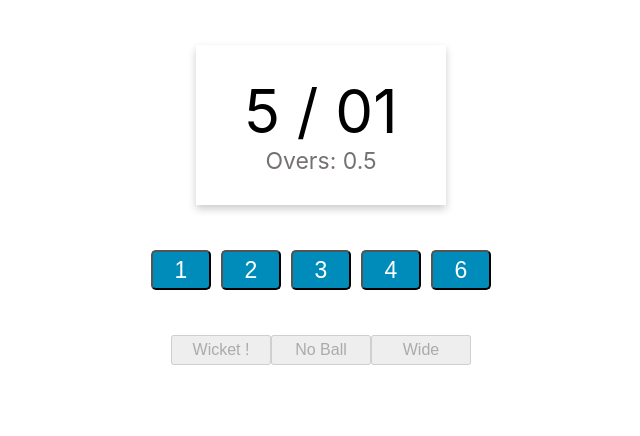
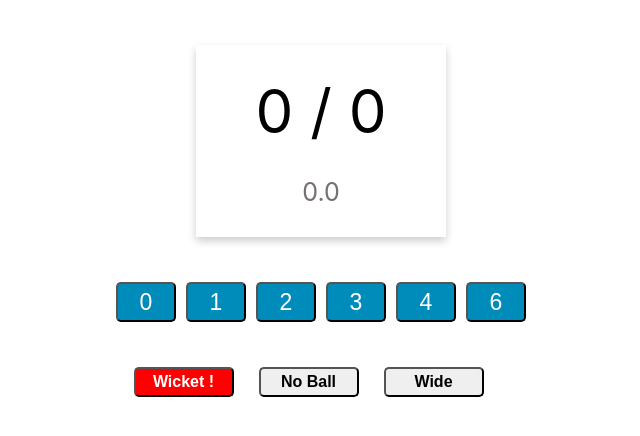
Before and after one commit to krishnau2/cricket-scoring-app, a React (Create React App) app: page / in a window 1280 px wide. Shown: the top 436 px of the page, without its empty margins (319-959 px from the left). Built offline with nearby package versions, Linux system fonts and the light colour scheme.

Commit message:
Added functionality for wicket, no-ball, wide & zero runs

```diff
--- a/src/App.css
+++ b/src/App.css
@@ -1,5 +1,5 @@
 .card {
-  box-shadow: 0 4px 8px 0 rgba(0,0,0,0.2);
+  box-shadow: 0 4px 8px 0 rgba(0, 0, 0, 0.2);
   transition: 0.3s;
   width: 20%;
   padding: 30px 0px;
@@ -7,7 +7,7 @@
 }
 
 .card:hover {
-  box-shadow: 0 8px 16px 0 rgba(0,0,0,0.2);
+  box-shadow: 0 8px 16px 0 rgba(0, 0, 0, 0.2);
 }
 
 .container {
@@ -18,18 +18,19 @@
   margin-left: auto;
 }
 
-.text-center{
+.text-center {
   text-align: center;
 }
 
-.score{
+.score {
   font-size: 60px;
+  margin-bottom: 10px;
 }
-.overs{
-  font-size: 23px;
+.overs {
+  font-size: 25px;
   color: #777171;
 }
-.points-wrap{
+.points-wrap {
   margin: 45px;
 }
 button.point {
@@ -37,7 +38,7 @@ button.point {
   height: 40px;
   margin: 0px 5px;
   font-size: 23px;
-  background-color: #008CBA;
+  background-color: #008cba;
   color: #fff;
   border-radius: 5px;
 }
@@ -45,4 +46,11 @@ button.match-actions {
   font-size: 16px;
   width: 100px;
   height: 30px;
+  margin-right: 25px;
+  font-weight: bold;
+  border-radius: 5px;
 }
+.wicket {
+  background-color: red;
+  color: #fff;
+}
--- a/src/App.js
+++ b/src/App.js
@@ -1,26 +1,71 @@
-import React, { Component } from 'react';
-import { createStore } from 'redux';
-import { Provider } from 'react-redux';
-import MainComponent from './MainComponent';
+import React, { Component } from "react";
+import { createStore } from "redux";
+import { Provider } from "react-redux";
+import MainComponent from "./MainComponent";
 
-const initialState = { score: 5 };
+const initialState = {
+  runs: 0,
+  balls: 0,
+  wicket: 0
+};
 
 function myReducer(state = initialState, action) {
-  switch(action.type){
-    case 'INCREASE_SCORE_BY_ONE':
-      return {score: state.score + 1}
+  switch (action.type) {
+    case "INCREASE_SCORE_BY_ZERO":
+      return {
+        ...state,
+        balls: state.balls + 1
+      };
+    case "INCREASE_SCORE_BY_ONE":
+      return {
+        ...state,
+        balls: state.balls + 1,
+        runs: state.runs + 1
+      };
 
-    case 'INCREASE_SCORE_BY_TWO':
-      return { score: state.score + 2};
+    case "INCREASE_SCORE_BY_TWO":
+      return {
+        ...state,
+        balls: state.balls + 1,
+        runs: state.runs + 2
+      };
 
-    case 'INCREASE_SCORE_BY_THREE':
-      return { score: state.score + 3};
+    case "INCREASE_SCORE_BY_THREE":
+      return {
+        ...state,
+        balls: state.balls + 1,
+        runs: state.runs + 3
+      };
 
-    case 'INCREASE_SCORE_BY_FOUR':
-      return { score: state.score + 4};
+    case "INCREASE_SCORE_BY_FOUR":
+      return {
+        ...state,
+        balls: state.balls + 1,
+        runs: state.runs + 4
+      };
 
-    case 'INCREASE_SCORE_BY_SIX':
-      return { score: state.score + 6};
+    case "INCREASE_SCORE_BY_SIX":
+      return {
+        ...state,
+        balls: state.balls + 1,
+        runs: state.runs + 6
+      };
+    case "INCREASE_WICKET_LOST":
+      return {
+        ...state,
+        balls: state.balls + 1,
+        wicket: state.wicket + 1
+      };
+    case "INCREASE_NO_BALL_SCORE":
+      return {
+        ...state,
+        runs: state.runs + 1
+      };
+    case "INCREASE_WIDE_BALL_SCORE":
+      return {
+        ...state,
+        runs: state.runs + 1
+      };
 
     default:
       return state;
@@ -31,7 +76,7 @@ const myStore = createStore(myReducer);
 class App extends Component {
   render() {
     return (
-      <Provider store={ myStore }>
+      <Provider store={myStore}>
         <MainComponent />
       </Provider>
     );
--- a/src/MainComponent.js
+++ b/src/MainComponent.js
@@ -1,58 +1,129 @@
-import React, {Component} from 'react';
-import { connect } from 'react-redux';
-import './App.css';
+import React, { Component } from "react";
+import { connect } from "react-redux";
+import "./App.css";
 
 function mapStateToProps(state) {
-    return {myScore: state.score}
+  return {
+    score: state.runs,
+    wicket: state.wicket,
+    balls: state.balls
+  };
 }
 
+function scoredZeroRun() {
+  return { type: "INCREASE_SCORE_BY_ZERO" };
+}
 function scoredOneRun() {
-    return {type: 'INCREASE_SCORE_BY_ONE'};
+  return { type: "INCREASE_SCORE_BY_ONE" };
 }
 function scoredTwoRuns() {
-    return {type: 'INCREASE_SCORE_BY_TWO'};
+  return { type: "INCREASE_SCORE_BY_TWO" };
 }
 function scoredThreeRuns() {
-    return {type: 'INCREASE_SCORE_BY_THREE'};
+  return { type: "INCREASE_SCORE_BY_THREE" };
 }
 function scoredFour() {
-    return {type: 'INCREASE_SCORE_BY_FOUR'};
+  return { type: "INCREASE_SCORE_BY_FOUR" };
 }
 function scoredSix() {
-    return {type: 'INCREASE_SCORE_BY_SIX'};
+  return { type: "INCREASE_SCORE_BY_SIX" };
+}
+function wicketLost() {
+  return { type: "INCREASE_WICKET_LOST" };
+}
+function noBall() {
+  return { type: "INCREASE_NO_BALL_SCORE" };
+}
+function wideBall() {
+  return { type: "INCREASE_WIDE_BALL_SCORE" };
 }
 
 const mapDispatchToProps = {
-    oneRun: scoredOneRun,
-    twoRuns: scoredTwoRuns,
-    threeRuns: scoredThreeRuns,
-    fourRuns: scoredFour,
-    sixRuns: scoredSix,
-}
+  addZeroRun: scoredZeroRun,
+  addOneRun: scoredOneRun,
+  addTwoRuns: scoredTwoRuns,
+  addThreeRuns: scoredThreeRuns,
+  addFourRuns: scoredFour,
+  addSixRuns: scoredSix,
+  addWicketLost: wicketLost,
+  addNoBall: noBall,
+  addWideBall: wideBall
+};
+
+const BALLS_IN_AN_OVER = 6;
 
 class MainComponent extends Component {
+  calculateOver = () => {
+    let overs = 0;
+    let completedOvers = 0;
+    let remainingBallsInOver = 0;
+
+    overs = this.props.balls / BALLS_IN_AN_OVER;
+    if (overs >= 1) {
+      completedOvers = Math.floor(overs);
+      remainingBallsInOver = this.props.balls % BALLS_IN_AN_OVER;
+    } else {
+      remainingBallsInOver = this.props.balls;
+    }
+    return `${completedOvers}.${remainingBallsInOver}`;
+  };
+
   render() {
     return (
       <div className="container text-center">
         <div className="card">
-                    <span className="score">{ this.props.myScore } / 01</span><br />
-                    <span className="overs">Overs: 0.5</span>
+          <div className="score">
+            {this.props.score} / {this.props.wicket}
+          </div>
+          <br />
+          <div className="overs">{this.calculateOver()}</div>
         </div>
         <div className="points-wrap">
-                    <button className="point" onClick={this.props.oneRun}>1</button>
-                    <button className="point" onClick={this.props.twoRuns}>2</button>
-                    <button className="point" onClick={this.props.threeRuns}>3</button>
-                    <button className="point" onClick={this.props.fourRuns}>4</button>
-                    <button className="point" onClick={this.props.sixRuns}>6</button>
+          <button className="point" onClick={this.props.addZeroRun}>
+            0
+          </button>
+          <button className="point" onClick={this.props.addOneRun}>
+            1
+          </button>
+          <button className="point" onClick={this.props.addTwoRuns}>
+            2
+          </button>
+          <button className="point" onClick={this.props.addThreeRuns}>
+            3
+          </button>
+          <button className="point" onClick={this.props.addFourRuns}>
+            4
+          </button>
+          <button className="point" onClick={this.props.addSixRuns}>
+            6
+          </button>
         </div>
         <div className="match-actions-wrap">
-                    <button className="match-actions " disabled="disabled">Wicket !</button>
-                    <button className="match-actions " disabled="disabled">No Ball</button>
-                    <button className="match-actions" disabled="disabled">Wide</button>
+          <button
+            className="match-actions wicket"
+            onClick={this.props.addWicketLost}
+          >
+            Wicket !
+          </button>
+          <button
+            className="match-actions no-ball"
+            onClick={this.props.addNoBall}
+          >
+            No Ball
+          </button>
+          <button
+            className="match-actions wide-ball"
+            onClick={this.props.addWideBall}
+          >
+            Wide
+          </button>
         </div>
       </div>
     );
   }
 }
 
-export default connect(mapStateToProps, mapDispatchToProps)(MainComponent);
+export default connect(
+  mapStateToProps,
+  mapDispatchToProps
+)(MainComponent);
```
Lines whose indentation alone changed are shown as unchanged.
